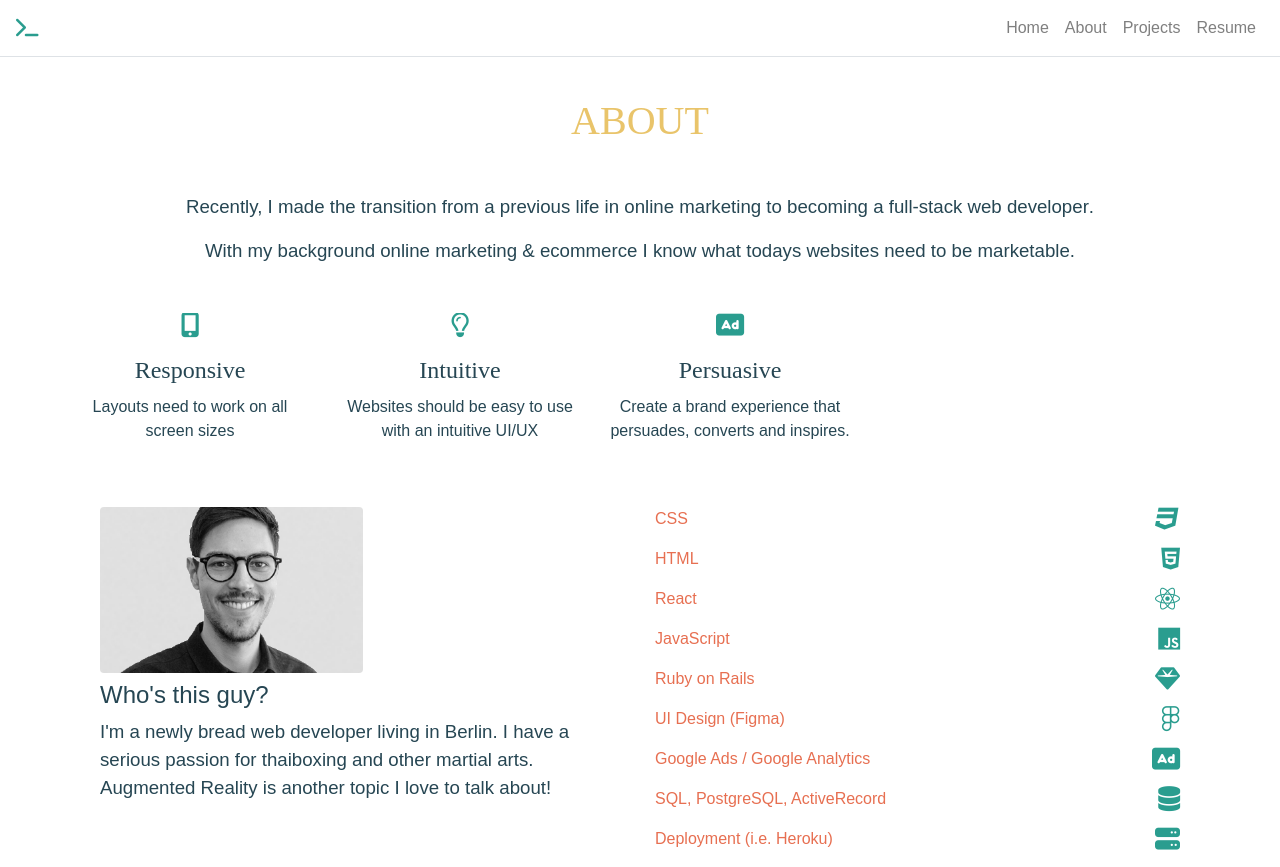
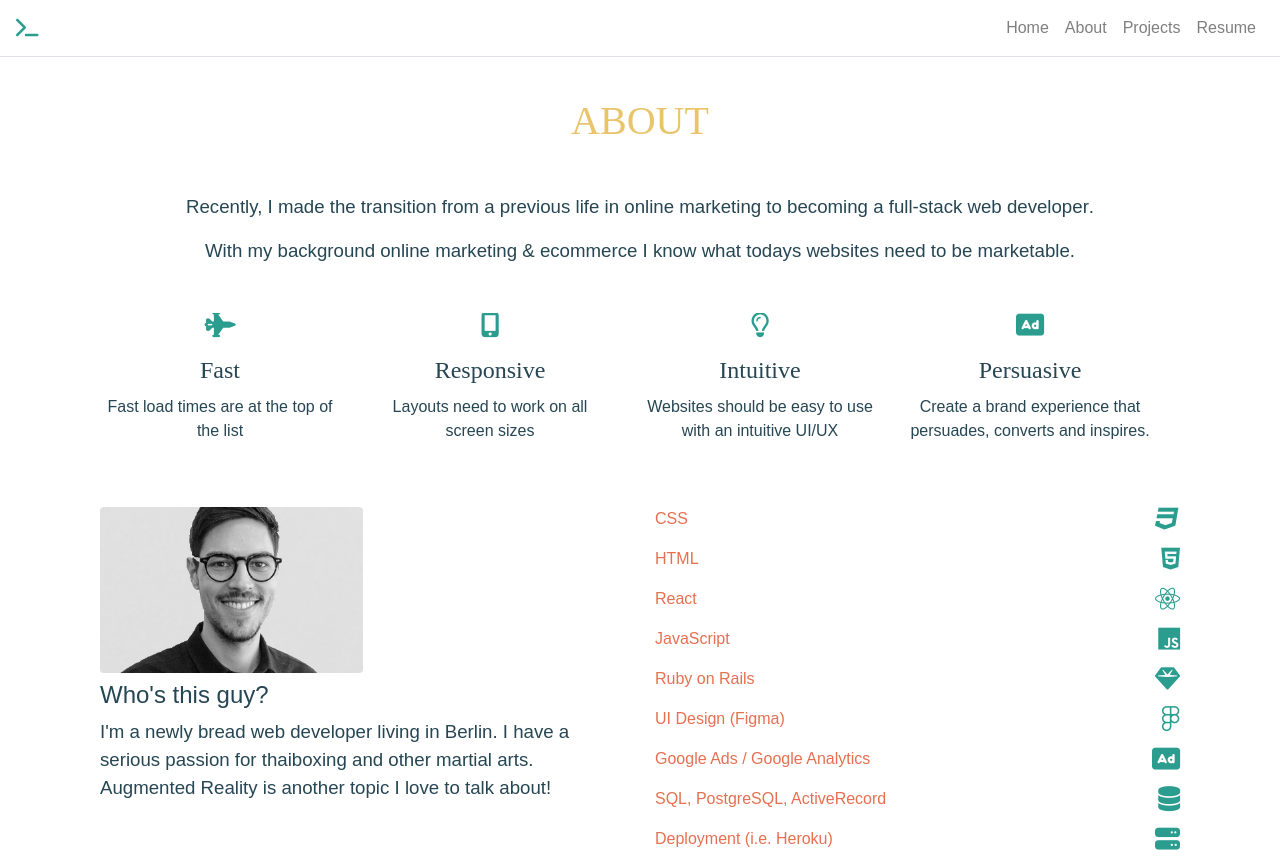
Before and after one commit to fenagel/portfolio, a React (Create React App) app: page /portfolio/about in a window 1280 px wide. Built offline with nearby package versions, Linux system fonts and the light colour scheme.

Commit message:
fix animations position again

```diff
--- a/src/About.css
+++ b/src/About.css
@@ -12,8 +12,6 @@
 
 .About-Card {
   font-size: 12pt;
-  left: -300px;
-  position: absolute;
   -webkit-animation: slideInLeft 0.75s ease both;
   -webkit-animation-delay: 0.75s;
   animation: slideInLeft 0.75s ease both;
```
